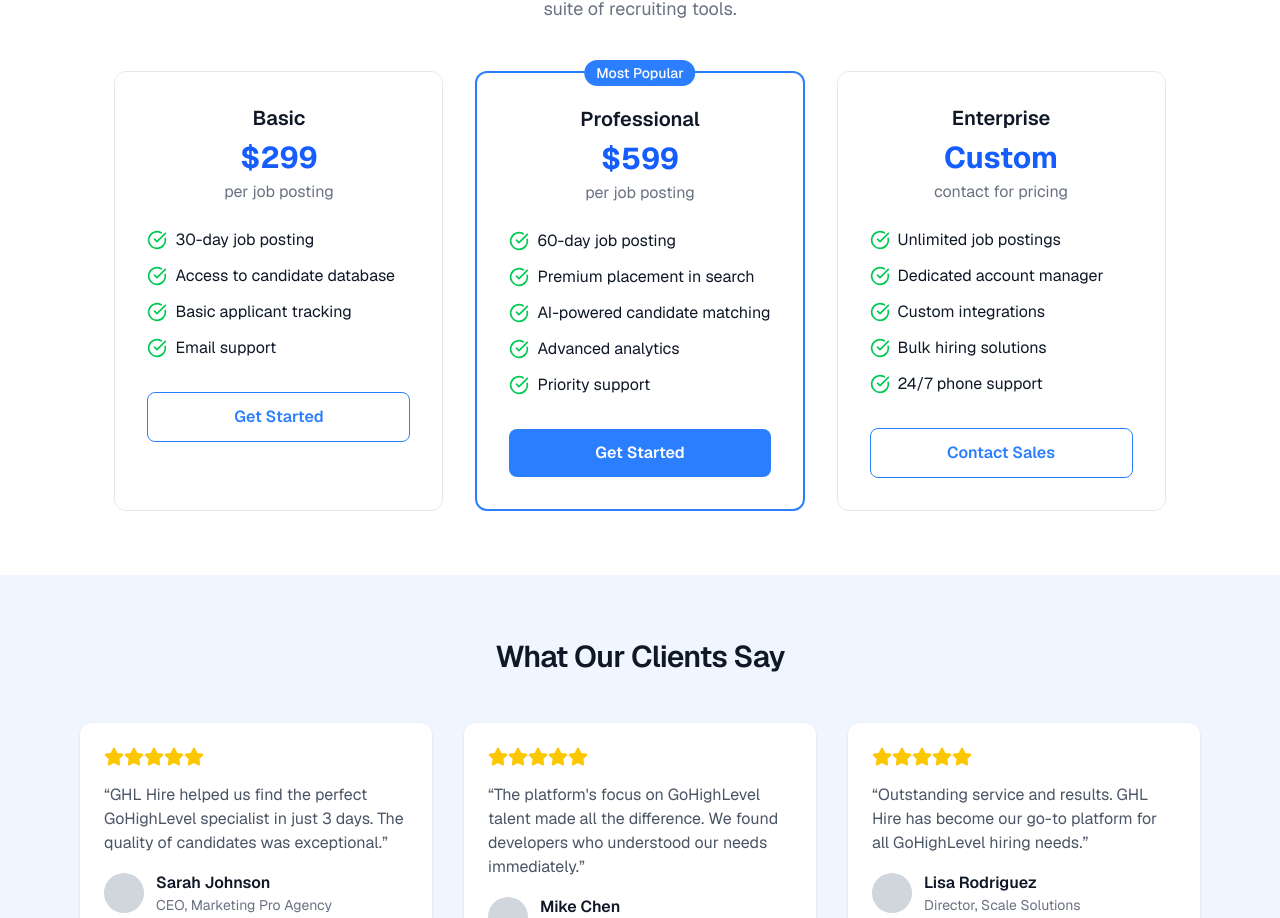
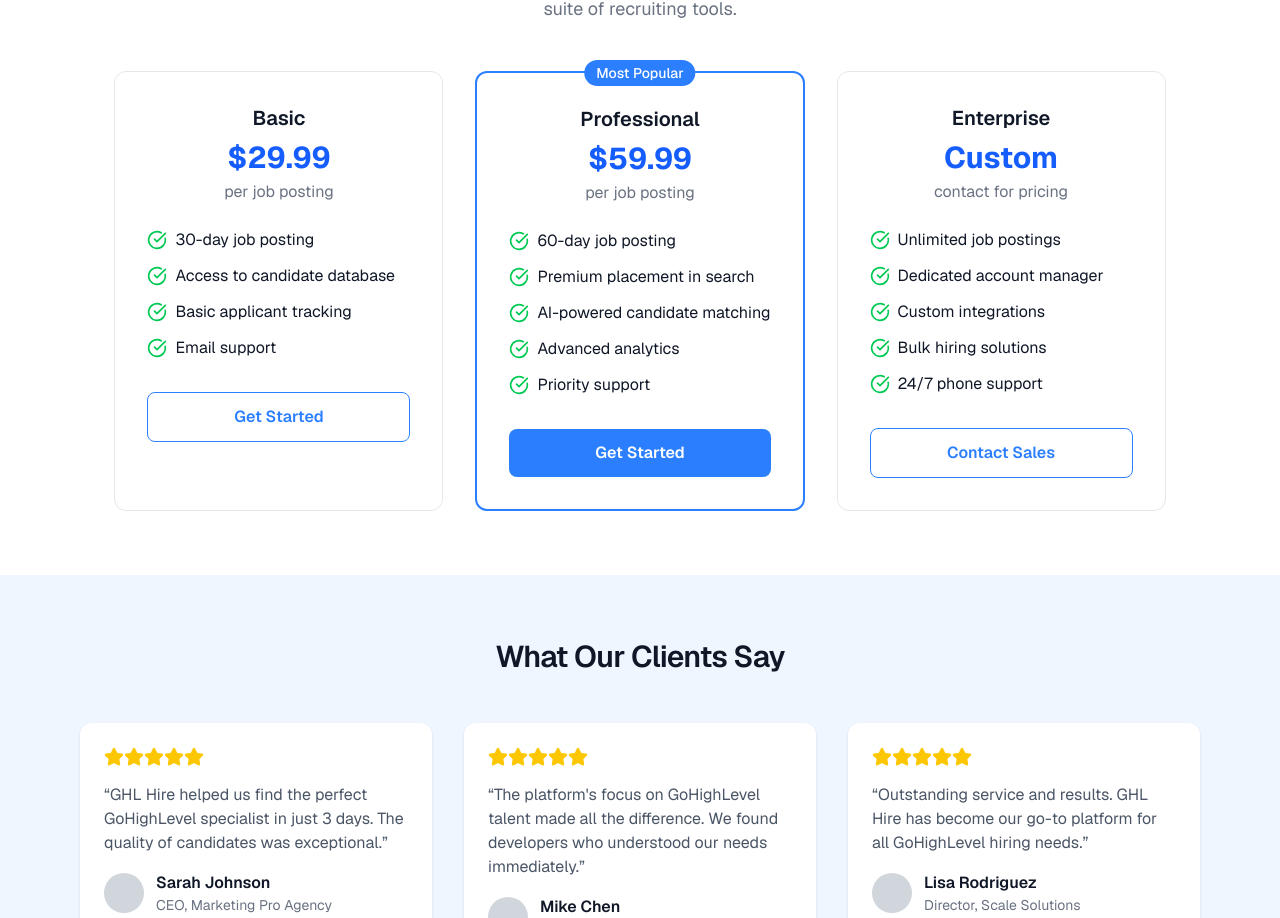
Before and after one commit to FordanG/ghl-hire, a Next.js app: page /employers in a window 1280 px wide. Shown: the part 2116-3034 px from the top of the page. Built offline with nearby package versions, Linux system fonts and the light colour scheme.

Commit message:
Update Employers page pricing to .99 and .99
- Basic plan: .99 per job posting (was )
- Professional plan: .99 per job posting (was )
- Enterprise plan: remains custom pricing
- Pricing now consistent with new affordable structure across the platform

```diff
--- a/src/app/employers/page.tsx
+++ b/src/app/employers/page.tsx
@@ -200,7 +200,7 @@ export default function EmployersPage() {
           <div className="border border-gray-200 rounded-xl p-8 fade-in fade-in-3">
             <div className="text-center mb-6">
               <h3 className="text-xl font-semibold mb-2">Basic</h3>
-              <div className="text-3xl font-bold text-blue-600 mb-1">$299</div>
+              <div className="text-3xl font-bold text-blue-600 mb-1">$29.99</div>
               <div className="text-gray-500">per job posting</div>
             </div>
             <ul className="space-y-3 mb-8">
@@ -238,7 +238,7 @@ export default function EmployersPage() {
             </div>
             <div className="text-center mb-6">
               <h3 className="text-xl font-semibold mb-2">Professional</h3>
-              <div className="text-3xl font-bold text-blue-600 mb-1">$599</div>
+              <div className="text-3xl font-bold text-blue-600 mb-1">$59.99</div>
               <div className="text-gray-500">per job posting</div>
             </div>
             <ul className="space-y-3 mb-8">
```
